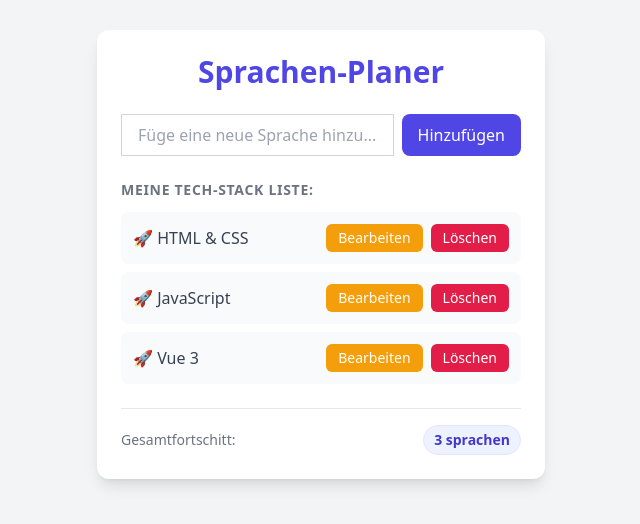
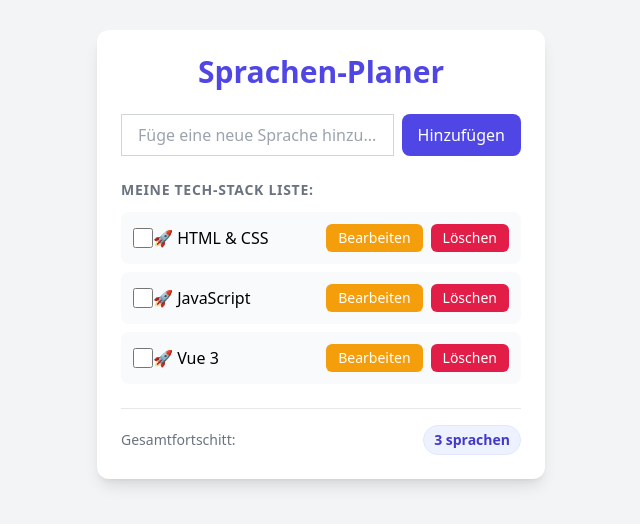
Before and after one commit to codewithnatan/vue-basics, a Vue app: page / in a window 1280 px wide. Shown: the part 146-670 px from the top of the page, without its empty margins (319-959 px from the left). Built offline with nearby package versions, Linux system fonts and the light colour scheme.

Commit message:
feat: add completed status toggling for languages

```diff
--- a/src/App.vue
+++ b/src/App.vue
@@ -16,9 +16,9 @@ function decreaseCounter() {
 
 // NEU: Ein Array (eine Liste) mit deinen lieblings Programiersprachen
 const languages = ref ([
-  {id: 1, name: 'HTML & CSS', isEditig: false},
-  {id: 2, name: 'JavaScript', isEditig: false},
-  {id: 3, name: 'Vue 3', isEditig: false},
+  {id: 1, name: 'HTML & CSS', isEditig: false, done: false},
+  {id: 2, name: 'JavaScript', isEditig: false, done: false},
+  {id: 3, name: 'Vue 3', isEditig: false, done: false},
 ])
 
 // Eine leere Varibale, die den Text aus dem Eingabefeld auffängt
@@ -61,6 +61,7 @@ if(alreadyExists) {
   languages.value.push({
     id: Date.now(),
     name: newLanguageName.value.trim(),
+    done: false,
     isEditig: false // Startet ganz normal als Text
   })
 
@@ -148,6 +149,13 @@ function toggleEdit(lang) {
             :key="lang.id"
             class="flex items-center justify-between p-3 bg-gray-50 rounded-lg transition-all duration-300">
 
+            <!-- Die Checkbox ganz links -->
+             <div class="flex items-center space-x-3">
+              <input type="checkbox"
+              v-model="lang.done"
+              class="w-5 h-5 text-indigo-600 border-gray-300 rounded focus:riing-indigo-500 cursor-pointer">
+             </div>
+
               <!-- Wenn wir im Edit-Modus sind: Zeige das Eingabefeld -->
               <div v-if="lang.isEditig" class="flex item-center gap-2 w-full">
                 <input
@@ -164,8 +172,8 @@ function toggleEdit(lang) {
                <!-- Ansonsten: Zeige den ganz normalen Text und den Bearbeiten-Button -->
             <div v-else class="flex items-center justify-between w-full">
                   <!-- Text mit Raketen-Emoji -->
-                  <span class="text-gray-700 font-medium flex item-center gap-2">🚀 {{ lang.name }}</span>
-
+                  <!-- Text-Span, den wir dynamiscg stylen -->
+                  <span :class="{'line-through text-gray-400 italic': lang.done }">🚀 {{ lang.name }}</span>
 
                   <!-- Die Buttons rechts sauber nebeneinander -->
                 <div class="flex items-center gap-2">
```
